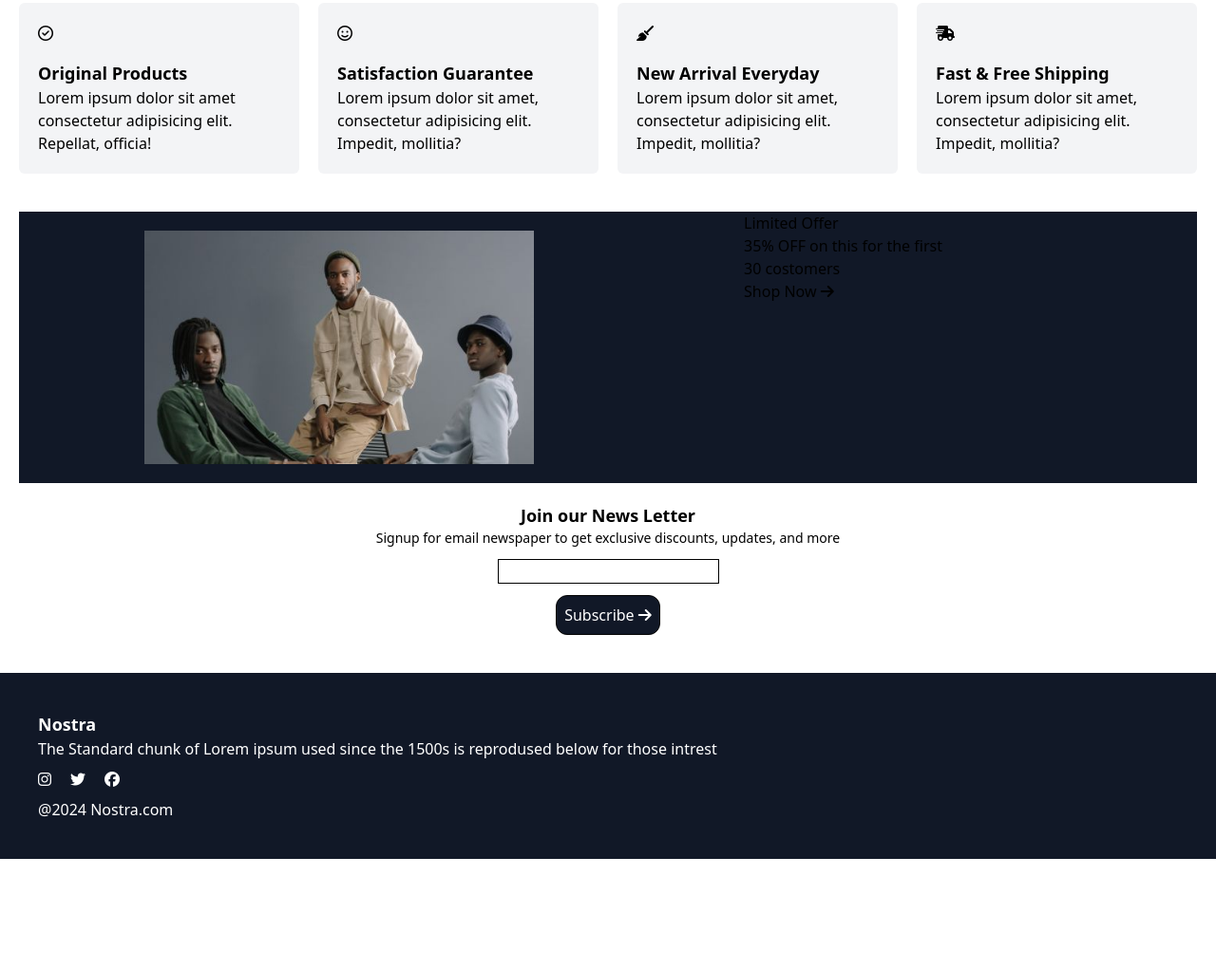
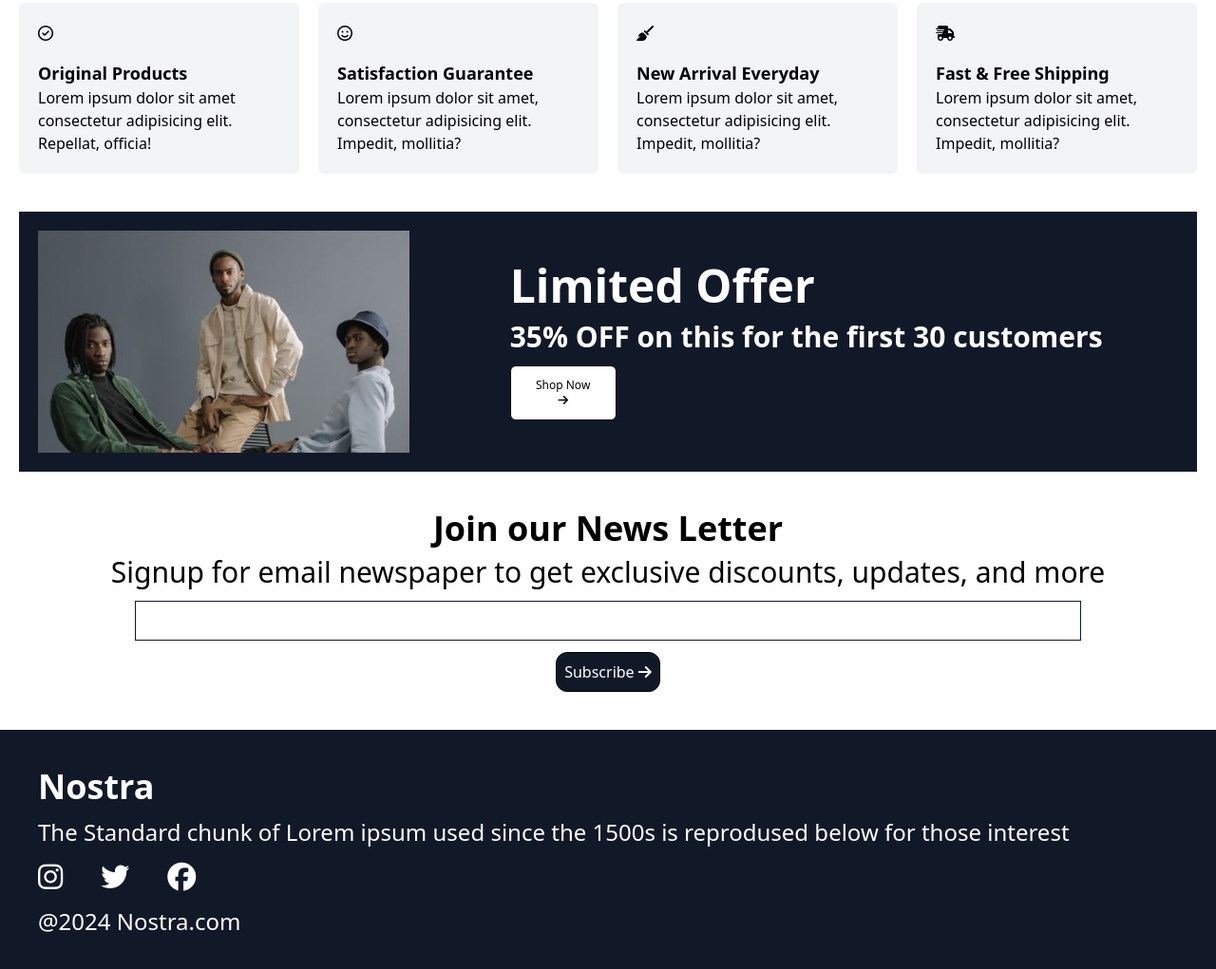
Before and after one commit to Ragul3153/Nostra, a plain HTML site: page index.html in a window 1280 px wide. Shown: the part 853-1874 px from the top of the page at 95% size. Before the commit the page ends 1758 px from the top, so only its background shows below. Drawn offline with nearby package versions, Linux system fonts and the light colour scheme.

Commit message:
Footer section lap view updated

```diff
--- a/index.html
+++ b/index.html
@@ -55,8 +55,8 @@
         <p class="cursor-pointer">Home</p>
         <p class="cursor-pointer">New Arrival</p>
         <p class="cursor-pointer">Most Wanted</p>
-        <p class="cursor-pointer">Collections</p>
-        <p class="cursor-pointer">Contact Us</p>
+        <p class="cursor-pointer"><a href="collections.html">Collections</a></p>
+        <p class="cursor-pointer"><a href="Contact.html">Contact Us</a></p>
       </div>
     </section>
 
@@ -249,15 +249,16 @@
 
     <section class="p-5">
       <div class="w-full h-full bg-gray-900 flex">
-        <div class="grid justify-center w-4/6">
+        <div class="grid justify-center w-5/12">
           <img class="w-full p-5 md:w-10/12 w-full" src="./Images/offer.jpg" alt="">
         </div>
 
-        <div class="w-5/12 ">
-          <h1>Limited Offer</h1>
-          <p>35% OFF on this for the first</p>
-          <p>30 costomers</p>
-          <button>Shop Now <i class="fa-solid fa-arrow-right"></i></button>
+        <div class="w-7/12 text-white text-xs grid items-center ">
+          <div class="md:grid gap-3">
+          <h1 class="font-bold md:text-5xl">Limited Offer</h1>
+          <p class="text-xs md:text-3xl font-bold">35% OFF on this for the first 30 customers</p>
+          <button class="border border-black bg-white text-xs rounded-md text-black md:px-5 py-3 w-28">Shop Now <i class="fa-solid fa-arrow-right"></i></button>
+          </div>
         </div>
 
       </div>
@@ -265,14 +266,14 @@
 
     <!--News Letter-->
 
-    <section class="grid justify-center gap-3">
-      <div>
-        <h1 class="text-center font-bold text-lg">Join our News Letter</h1>
-        <p class="text-sm px-5 ">Signup for email newspaper to get exclusive discounts, updates, and more</p>
+    <section class="grid justify-center text-center gap-3 md:mt-5">
+      <div class="md: grid gap-2">
+        <h1 class="text-center font-bold text-lg md:text-4xl">Join our News Letter</h1>
+        <p class="text-xs px-5 md:text-3xl ">Signup for email newspaper to get exclusive discounts, updates, and more</p>
       </div>
 
       <div class="flex justify-center">
-        <input class="border border-8 border-black" type="text">
+        <input class="border border-8 border-gray-900 md:w-11/12 p-2 border-gray-900" type="text">
       </div>
 
       <div class="flex justify-center">
@@ -282,20 +283,20 @@
 
 
     <!--Footer Section-->
-    <section class="bg-gray-900 p-10 grid gap-3 mt-10">
-      <div>
-        <h1 class="text-white font-bold text-lg">Nostra</h1>
-        <p class="text-white">The Standard chunk of Lorem ipsum used since the 1500s is reprodused below for those intrest</p>
+    <section class="bg-gray-900 p-10 grid gap-3 mt-10 md:grid gap-4">
+      <div class="md:grid gap-3">
+        <h1 class="text-white font-bold text-lg md:text-4xl">Nostra</h1>
+        <p class="text-white md:text-2xl">The Standard chunk of Lorem ipsum used since the 1500s is reprodused below for those interest</p>
       </div>
 
-      <div class="flex gap-5">
+      <div class="flex gap-5 md:text-3xl flex gap-10">
         <i class="fa-brands fa-instagram" style="color: white;"></i>
         <i class="fa-brands fa-twitter" style="color: white;"></i>
         <i class="fa-brands fa-facebook" style="color: white;"></i>
       </div>
 
       <div>
-        <p class="text-white">@2024 Nostra.com</p>
+        <p class="text-white md:text-2xl">@2024 Nostra.com</p>
       </div>
     </section>
 
```
Also changed, not shown: Contact.html (+6 -4 lines), collections.html (+2 -2 lines).
